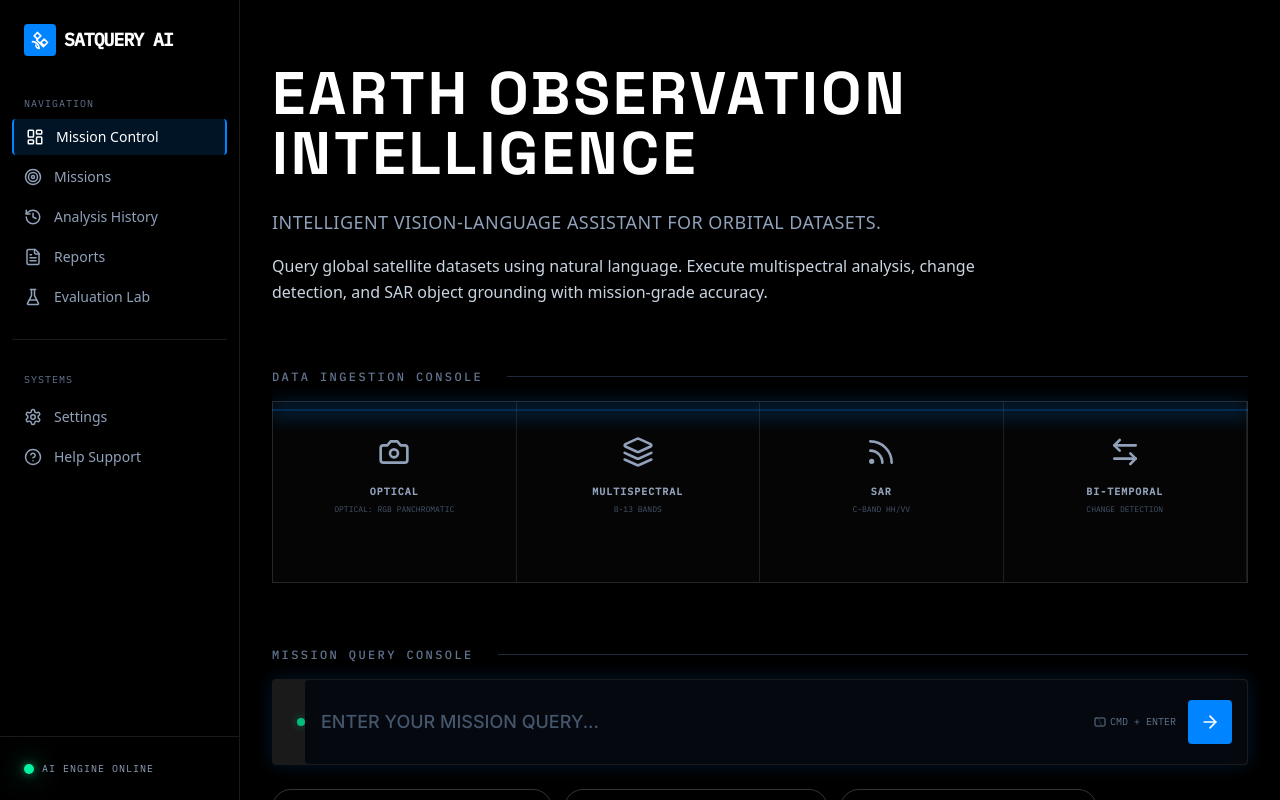
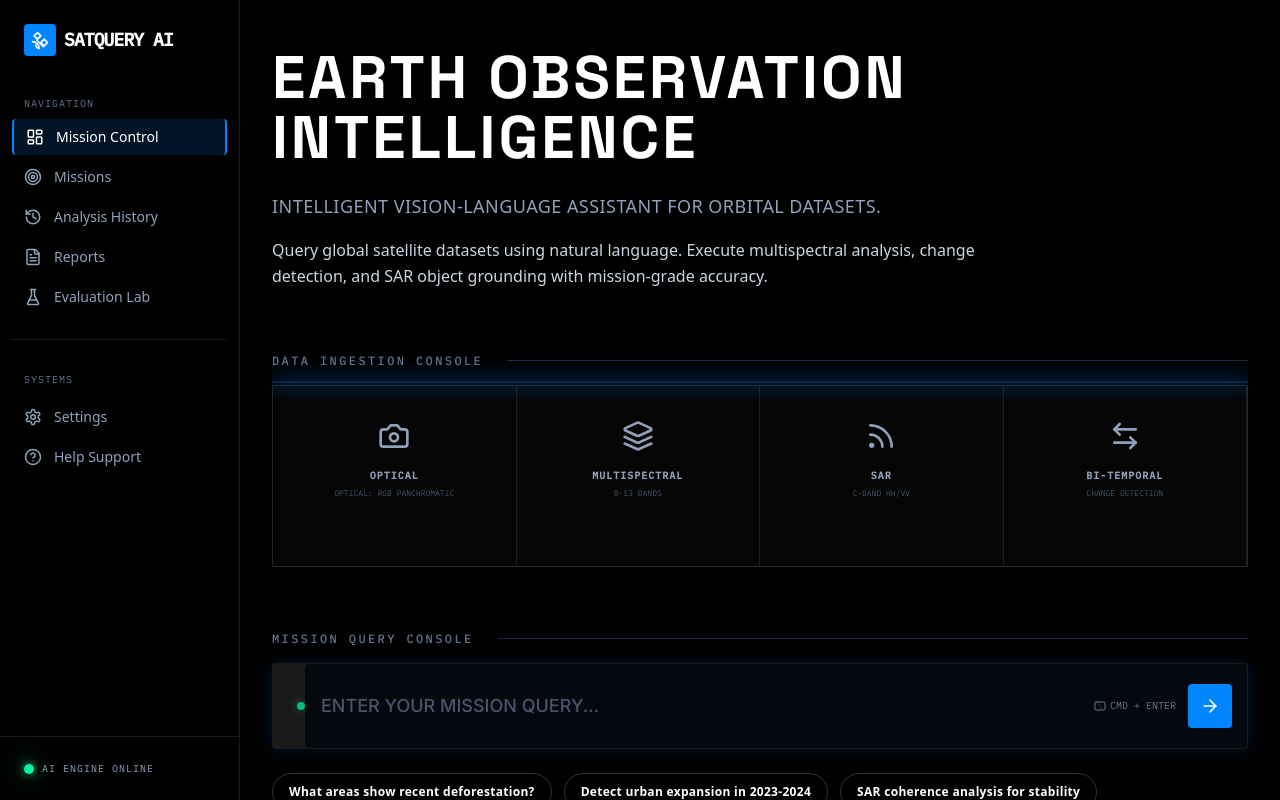
Before and after one commit to hasinireddy-k/sat, a React (Vite) app: page / in a window 1280 px wide. Shown: the top 800 px of the page. Built offline with nearby package versions, Linux system fonts and the light colour scheme; no server answers.

Commit message:
fix: constrain outer viewport height (100vh) so main workspace container handles vertical scrolling while sidebar remains fixed

```diff
--- a/index.html
+++ b/index.html
@@ -10,7 +10,7 @@
     <link rel="preconnect" href="https://fonts.gstatic.com" crossorigin="">
     <link href="https://fonts.googleapis.com/css2?family=Inter:wght@400;500;600;700&family=IBM+Plex+Mono:wght@400;500&family=Space+Grotesk:wght@500;700&display=swap" rel="stylesheet">
   </head>
-  <body class="bg-black text-white antialiased overflow-hidden select-none">
+  <body class="bg-black text-white antialiased overflow-hidden select-none h-screen w-screen">
     <div id="root"></div>
     <script type="module" src="/src/main.tsx"></script>
   </body>
--- a/src/App.tsx
+++ b/src/App.tsx
@@ -119,7 +119,7 @@ export const App: React.FC = () => {
       />
 
       {/* Stage */}
-      <main className="flex-1 w-full max-w-[calc(100vw-240px)] flex flex-col items-center pt-16 px-8 pb-12 overflow-y-auto relative">
+      <main className="flex-1 h-screen w-full max-w-[calc(100vw-240px)] flex flex-col items-center pt-12 px-8 pb-24 overflow-y-auto relative">
         {activeTab === 'login' && (
           <div className="w-full max-w-6xl mx-auto animate-fade-slide-view">
             <LoginView onLoginSuccess={handleLoginSuccess} />
--- a/src/components/common/SpaceBackground.tsx
+++ b/src/components/common/SpaceBackground.tsx
@@ -2,7 +2,7 @@ import React from 'react';
 
 export const SpaceBackground: React.FC<{ children: React.ReactNode }> = ({ children }) => {
   return (
-    <div className="flex min-h-screen relative bg-black text-white selection:bg-[#0084ff] selection:text-white overflow-hidden">
+    <div className="flex h-screen w-screen relative bg-black text-white selection:bg-[#0084ff] selection:text-white overflow-hidden">
       {/* Multi-layered Drifting Starfields */}
       <div className="starfield star-layer-1"></div>
       <div className="starfield star-layer-2"></div>
@@ -20,7 +20,7 @@ export const SpaceBackground: React.FC<{ children: React.ReactNode }> = ({ child
       <div className="orbital-bg"></div>
       <div className="orbital-arcs"></div>
 
-      <div className="flex-1 flex min-h-screen z-10 w-full">
+      <div className="flex-1 flex h-screen z-10 w-full overflow-hidden">
         {children}
       </div>
     </div>
```
